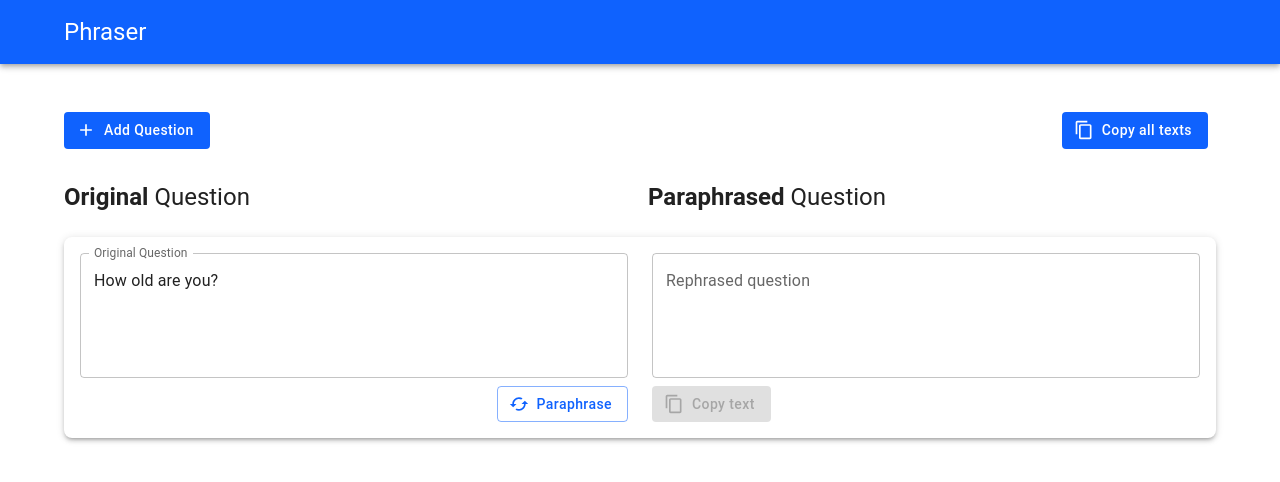
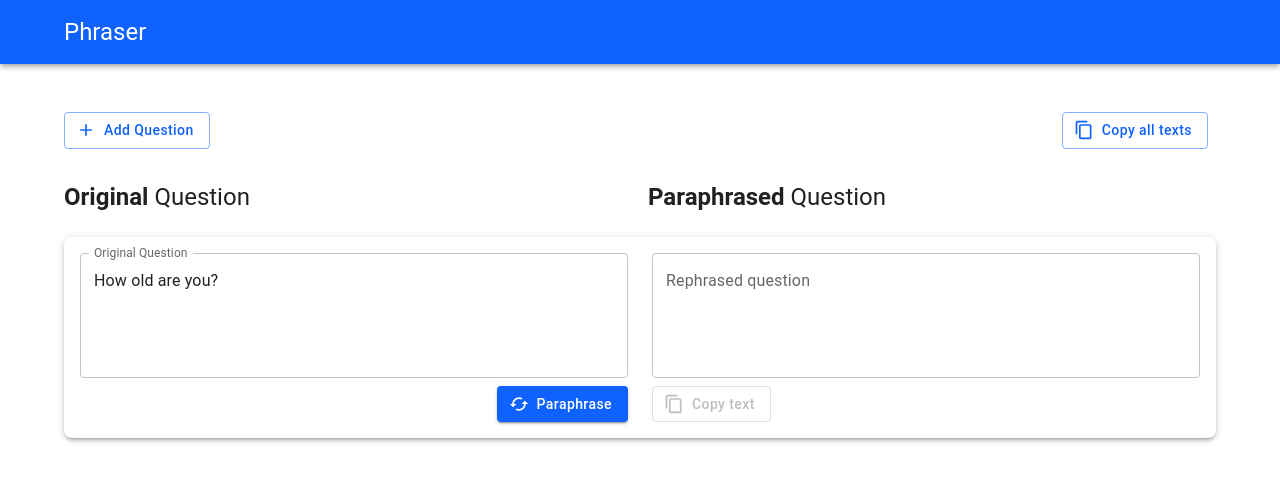
Before and after one commit to kidonrage/kidonrage.github.io, a React (Create React App) app in the folder phraser/: page / in a window 1280 px wide. Shown: the top 482 px of the page. Built offline with nearby package versions, Linux system fonts and the light colour scheme.

Commit message:
Phraser: update buttons

```diff
--- a/phraser/src/App.js
+++ b/phraser/src/App.js
@@ -129,10 +129,24 @@ function App() {
               sx={{ pb: 4 }}
             >
               <Grid item xs="auto">
-                <Button startIcon={<AddIcon />} variant="contained" disableElevation onClick={addQuestion}>Add Question</Button>
+                <Button
+                startIcon={<AddIcon />}
+                variant="outlined"
+                disableElevation
+                onClick={addQuestion}
+                >
+                  Add Question
+                  </Button>
               </Grid>
               <Grid item xs="auto">
-                <Button sx={{ mr: 1 }} startIcon={<ContentCopyIcon />} variant="contained" disableElevation onClick={copyAllTexts}>Copy all texts</Button>
+                <Button
+                  sx={{ mr: 1 }}
+                  startIcon={<ContentCopyIcon />}
+                  variant="outlined"
+                  onClick={copyAllTexts}
+                >
+                  Copy all texts
+                </Button>
                 {/* <Button startIcon={<SaveIcon />} variant="outlined">Save</Button> */}
               </Grid>
             </Grid>
@@ -192,7 +206,7 @@ function App() {
                         </Grid>
                         <Grid item xs={12} md={6} style={{ display: 'flex', justifyContent: 'flex-end' }}>
                           <LoadingButton
-                            variant="outlined"
+                            variant="contained"
                             loading={rephrasingQuestionsIndicies.includes(index)}
                             disabled={!question.original || question.isFixed}
                             loadingPosition="start"
@@ -204,7 +218,7 @@ function App() {
                         </Grid>
                         <Grid item xs={12} md={6}>
                           <Button
-                            variant="contained"
+                            variant="outlined"
                             startIcon={<ContentCopyIcon />}
                             disableElevation
                             disabled={!question.rephrased}
```
